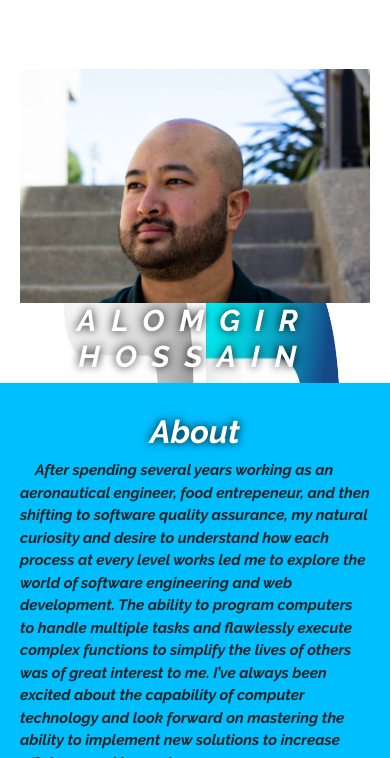
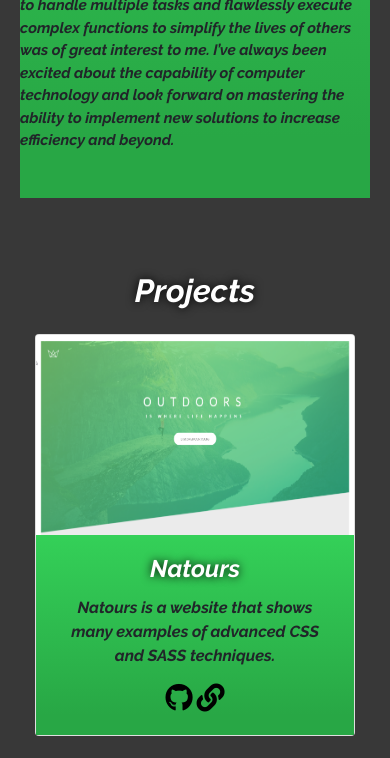
Before and after one commit to Alom310/About-Me---Profile-Page, a PHP site: page / in a window 390 px wide. Shown: the part 845-1603 px from the top of the page. Run offline with PHP 8.4, Linux system fonts and the light colour scheme; some libraries are stand-ins or nearby versions.

Commit message:
profile page revamp

```diff
--- a/css/style.css
+++ b/css/style.css
@@ -1,5 +1,9 @@
+*{
+  font-family: raleway;
+}
+
 body{
-  background: url("../images/AHlogo.jpg");
+  /* background: url("../images/AHlogo.jpg"); */
   background-position: center center;
   background-repeat: no-repeat;
   background-attachment: fixed;
@@ -15,12 +20,8 @@ html{
   height: 100%;
 }
 
-*{
-  font-family: raleway;
-}
-
 .show {
-  background: deepskyblue;
+  background: linear-gradient(-180deg,#34d058,#28a745 90%);
 }
 
 .transition {
@@ -40,19 +41,22 @@ html{
 }
 
 #about{
-  background-color: deepskyblue;
+  background: linear-gradient(-180deg,#34d058,#28a745 90%);
   padding:30px 0;
-  height: 300px;
+  height: 500px;
+  margin:20px;
 }
 
 #test{
-  background-color: deepskyblue;
+  background: linear-gradient(-180deg,#34d058,#28a745 90%);
   padding:30px 0;
   height: 430px;
+  margin:20px;
 }
 
 #projects{
   padding:30px 0;
+  margin:20px;
 }
 
 .wrapper {
@@ -212,7 +294,7 @@ Typewriter Animation
 Cards
 ------------------------------------------- */
 .card-body{
-  background-color: deepskyblue;
+  background: linear-gradient(-180deg,#34d058,#28a745 90%);
 }
 
 .card-title{
@@ -231,10 +313,10 @@ Cards
   text-shadow: 0 0 10px black;
 }
 
-/* .card-img-top{
-  width:290px;
-  height:150px;
-} */
+.card-img-top{
+  background-size: cover;
+  height: 200px;
+}
 
 /* ----------------------------------------
 Nav
@@ -275,9 +358,9 @@ Welcome Section
 ------------------------------------------- */
 
 #welcomepic{
-  margin-top:70px;
-  max-width: 675px;
-  max-height: 450px;
+  width: 30%;
+  border-radius: 5px;
+
 }
 
 #welcome {
@@ -457,8 +541,9 @@ Media queries
 ------------------------------------------- */
 @media only screen and (max-width: 800px){
   #welcomepic{
-    width: 400px;
-    height: 267px;
+    /* width: 400px;
+    height: 267px; */
+    width: 70%;
   }
 
   body{
@@ -553,9 +638,19 @@ Media queries
     font-size: 13px;
   }
 
+  .heading-primary--main{
+    font-size: 40px;
+  }
+
+  .heading-primary--sub{
+    font-size: 15px;
+  }
+
+
   #welcomepic{
-    width: 350px;
-    height: 234px;
+    /* width: 350px;
+    height: 234px; */
+    width: 70%;
   }
 
   #welcome{
--- a/index.html
+++ b/index.html
@@ -44,7 +44,7 @@
         </div>
       </nav>
       <!-- https://storage.googleapis.com/coverr-main/mp4/Mt_Baker.mp4 -->
-    <header>
+    <!-- <header>
         <div class="overlay"></div>
         <video playsinline="playsinline" autoplay="autoplay" muted="muted" loop="loop">
           <source src="images/video-header.mp4" type="video/mp4">
@@ -58,12 +58,20 @@
               </h1>
           </div>
         </div>
-    </header>
+    </header> -->
 
-    <section id="welcome" class="wrapper">
-      <img id="welcomepic" src="images/alom.jpg">
+    <header class="header">
+      <div class="header__text-box">
+          <h1 class="heading-primary">
+              <span class="heading-primary--main">Alomgir Hossain</span>
+              <span class="heading-primary--sub">Full Stack Developer | Food Entrepreneur | Aerospace Engineer</span>
+          </h1>
+      </div>
+  </header>
+
+    <!-- <section id="welcome" class="wrapper">
       <h1>ALOMGIR HOSSAIN</h1>
-    </section>
+    </section> -->
 
     <section id="about">
       <div class="wrapper">
@@ -71,6 +79,7 @@
       </div>
 
       <div id="mediaAbout" class="wrapper">
+        <img id="welcomepic" src="images/alom.jpg">
         <p >After spending several years working as an aeronautical engineer, food entrepeneur, and then shifting to software quality assurance, my natural curiosity and desire to understand how each process at every level works led me to explore the world of software engineering and web development. The ability to program computers to handle multiple tasks and flawlessly execute complex functions to simplify the lives of others was of great interest to me. I’ve always been excited about the capability of computer technology and look forward on mastering the ability to implement new solutions to increase efficiency and beyond.</p>
       </div>
     </section>
@@ -80,6 +89,18 @@
         <h2 class="my-4 text-center">Projects</h2>
 
         <div class="row">
+          <div class="col-lg-4 col-sm-6 mb-4">
+            <div class="card h-100">
+              <img class="card-img-top" src="images/natours.png" alt="">
+              <div class="card-body text-center">
+                <h4 class="card-title">Natours</h4>
+                <p class="card-text">Natours is a website that shows many examples of advanced CSS and SASS techniques.</p>
+                <a id="card-icon" href="https://github.com/Alom310/SASS-Natours" class="fab fa-github" target="_blank"></a>
+                <a id="card-icon" href="https://aloms-natours-practice.netlify.com/" class="fas fa-link" target="_blank"></a>
+              </div>
+            </div>
+          </div>
+
           <div class="col-lg-4 col-sm-6 mb-4">
             <div class="card h-100">
               <img class="card-img-top" src="images/drivewayz.png" alt="">
--- a/js/app.js
+++ b/js/app.js
@@ -66,7 +66,7 @@ TxtType.prototype.tick = function() {
     this.el.innerHTML = '<span class="wrap">'+this.txt+'</span>';
 
     var that = this;
-    var delta = 200 - Math.random() * 100;
+    var delta = 200 - Math.random() * 200;
 
     if (this.isDeleting) { delta /= 2; }
 
```
Also changed, not shown: other parts of css/style.css (+95 -14 lines), images/header_img.jpg (added), images/natours.png (added).
